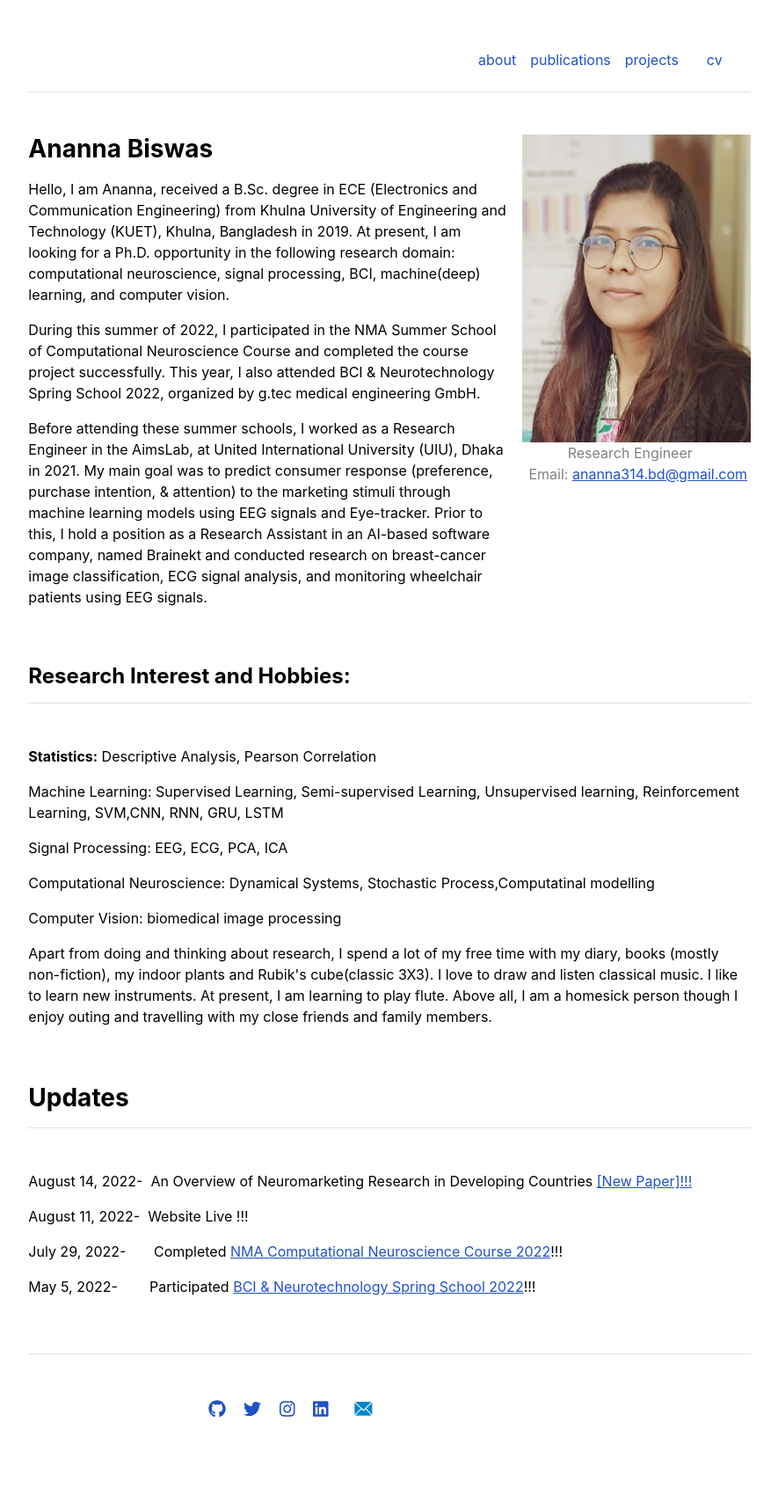
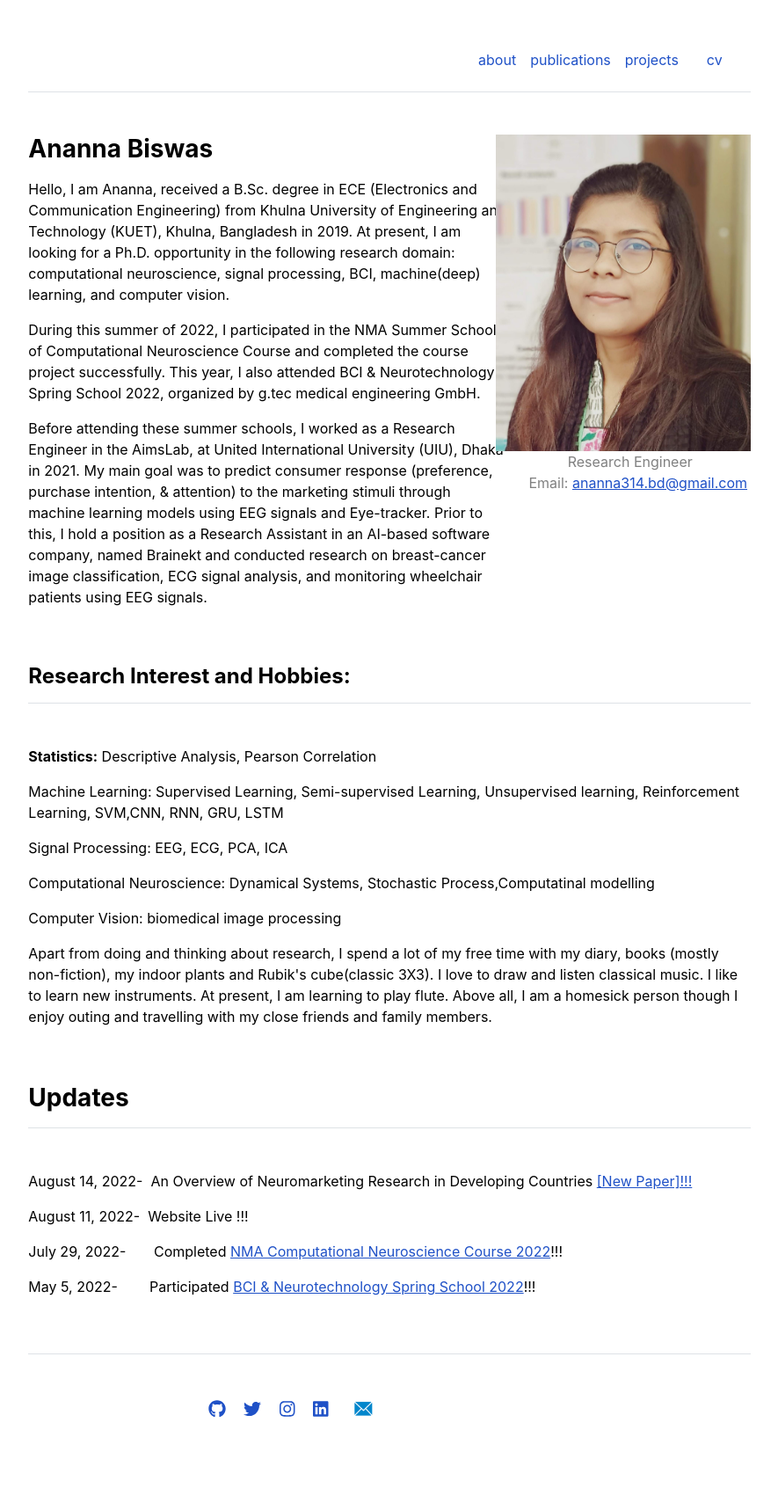
Before and after one commit to Anannabiswas/anannabiswas.github.io, a Jekyll site: the page built from index.md, in a window 1280 px wide. Shown: the whole page at 88% size, without its empty margins (197-1082 px from the left). Built offline with Jekyll 4.4.1, drawn with Linux system fonts in a browser that asks for light colours.

Commit message:
Update home.html

```diff
--- a/_layouts/home.html
+++ b/_layouts/home.html
@@ -11,7 +11,7 @@ layout: default
   </div>
   <div class="col-md-4">
     <p>
-      <img src="{{ site.github.url }}/assets/img/ananna_1.jpeg" alt="Home" width="260" height="350"style="float:right">
+      <img src="{{ site.github.url }}/assets/img/ananna_1.jpeg" alt="Home" width="290" height="360"style="float:right">
    </p>
      <footer class="text-center" style="color: gray;">  Research Engineer </br>
       &nbsp; &nbsp; Email: <a href="mailto:ananna314.bd@gmail.com">ananna314.bd@gmail.com</a>
```
